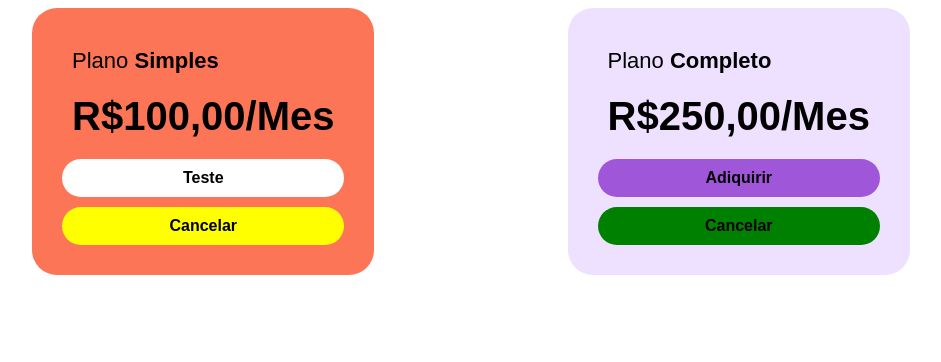
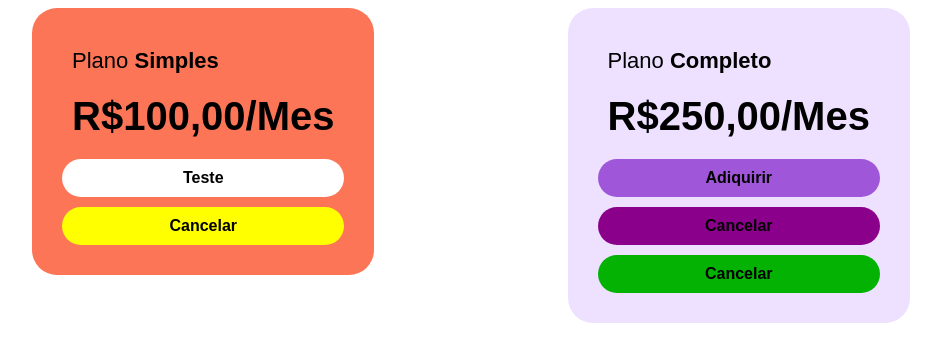
Before and after one commit to wevkleyton/projeto-component, an Angular app: page / in a window 1280 px wide. Shown: the top 362 px of the page, without its empty margins (169-1110 px from the left). Built offline with nearby package versions, Linux system fonts and the light colour scheme.

Commit message:
Caso de uso ng-deep e host

```diff
--- a/src/app/card-roxo/card-roxo.component.html
+++ b/src/app/card-roxo/card-roxo.component.html
@@ -2,6 +2,8 @@
     <div class="card-roxo__plan card-roxo__item">Plano <b>Completo</b></div>
     <div class="card-roxo__price card-roxo__item">R$250,00/Mes</div>
     <app-card-roxo-button></app-card-roxo-button>
-    <app-card-button-cancel></app-card-button-cancel>
+    <app-card-button-cancel id="primeiro"></app-card-button-cancel>
+    <app-card-button-cancel id="segundo"></app-card-button-cancel>
+
 
 </div>
--- a/src/app/card-roxo/card-roxo.component.scss
+++ b/src/app/card-roxo/card-roxo.component.scss
@@ -18,3 +18,11 @@
         font-size: 40px;
     }
 }
+
+:host ::ng-deep #primeiro .card-cancel-button {
+    background-color: darkmagenta !important;
+}
+
+:host ::ng-deep #segundo .card-cancel-button {
+    background-color: rgb(3, 178, 3) !important;
+}
```
